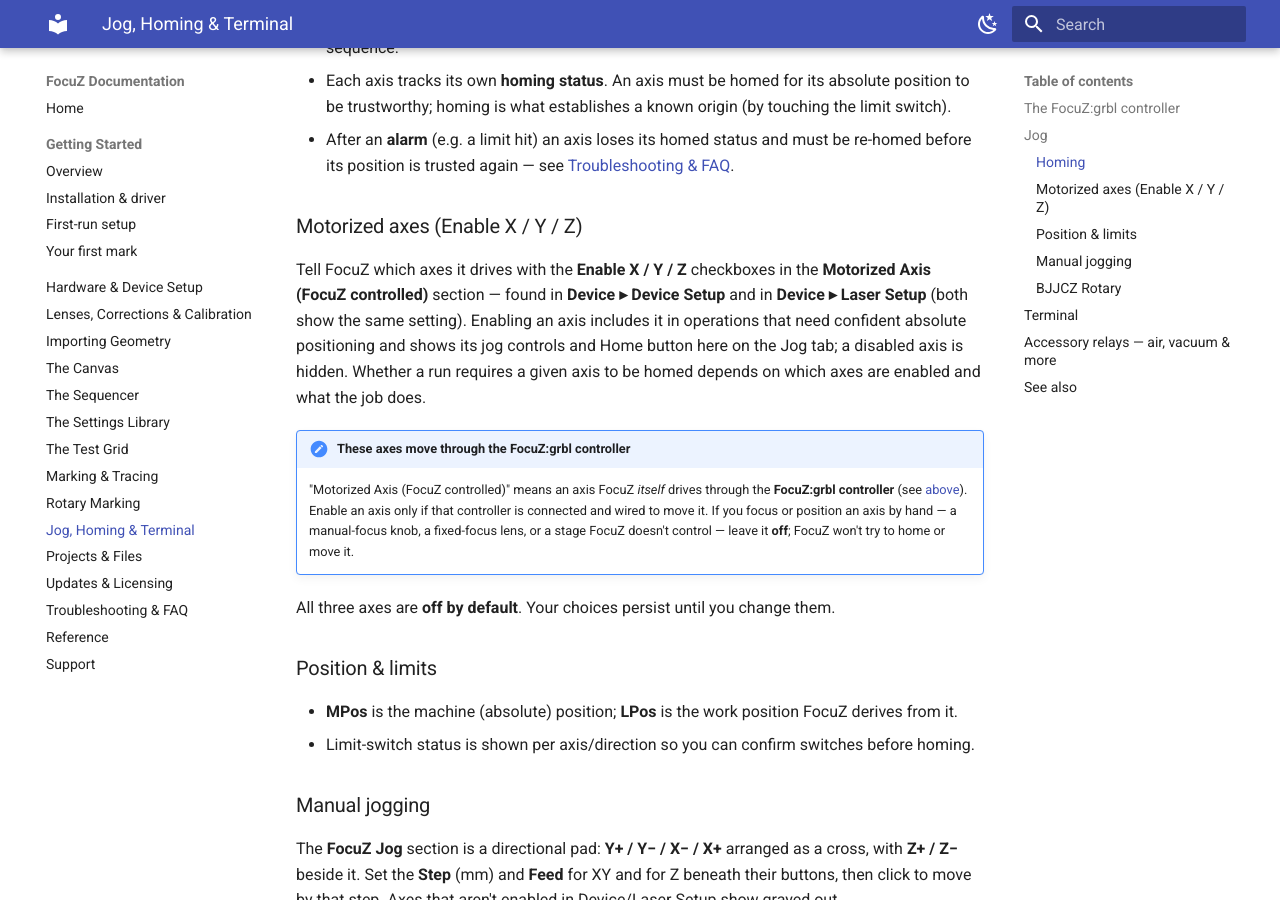
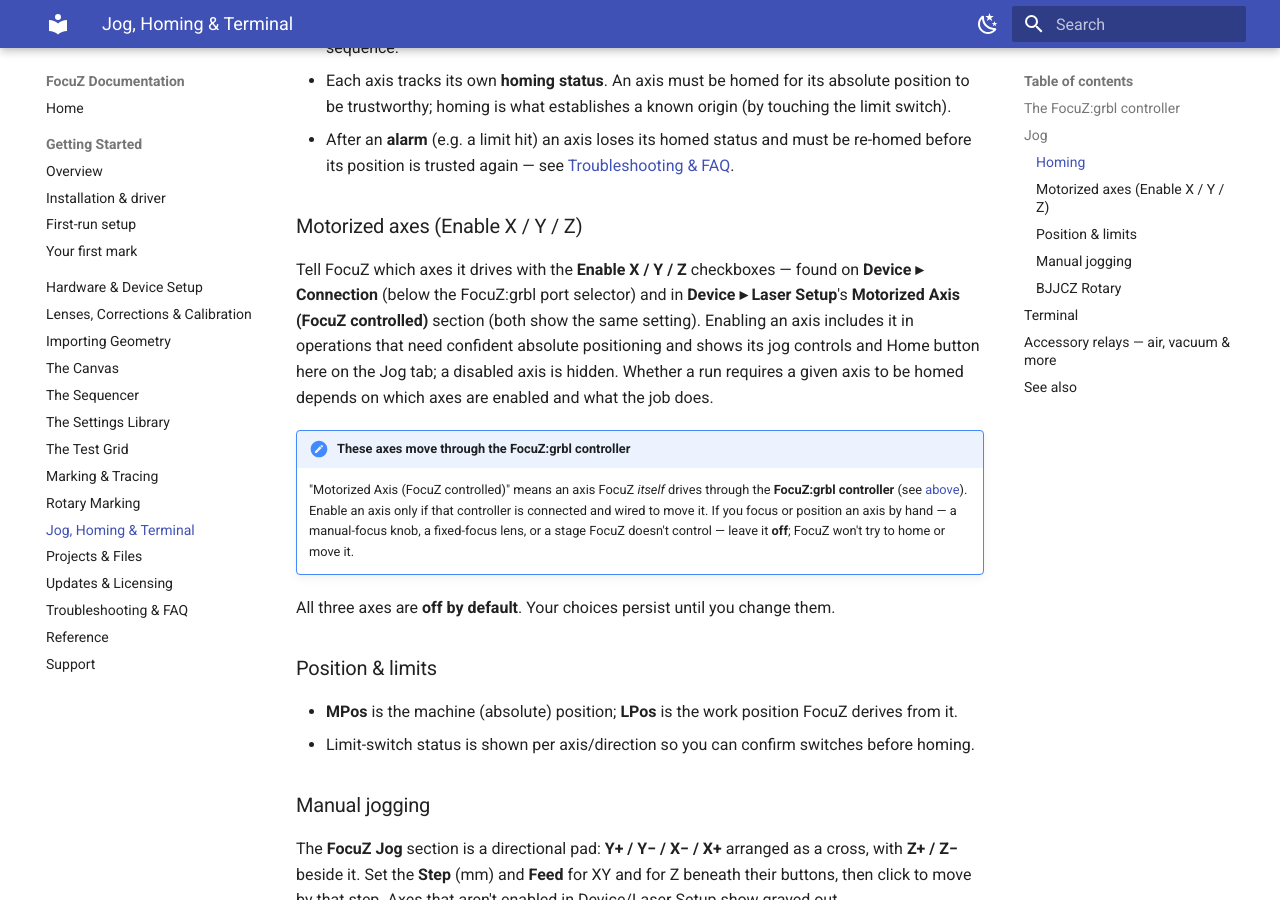
Before and after one commit to Lokahi-Shop/focuz-docs, an MkDocs documentation site: the page built from docs/jog-terminal.md, in a window 1280 px wide and 900 px high, scrolled down 1333 px. Built offline with MkDocs 1.6.1 and Material for MkDocs 9.7.7, drawn with Linux system fonts in a browser that asks for light colours.

Commit message:
docs: axis Enable X/Y/Z checkboxes moved from Device Setup wizard to the Connection card
Co-Authored-By: Claude Fable 5 <noreply@anthropic.com>

```diff
--- a/docs/jog-terminal.md
+++ b/docs/jog-terminal.md
@@ -40,9 +40,9 @@ reopen it from the menu at any time.
 
 ### Motorized axes (Enable X / Y / Z)
 
-Tell FocuZ which axes it drives with the **Enable X / Y / Z** checkboxes in the
-**Motorized Axis (FocuZ controlled)** section — found in **Device ▸ Device Setup** and in
-**Device ▸ Laser Setup** (both show the same setting). Enabling an axis includes it in operations
+Tell FocuZ which axes it drives with the **Enable X / Y / Z** checkboxes — found on
+**Device ▸ Connection** (below the FocuZ:grbl port selector) and in **Device ▸ Laser Setup**'s
+**Motorized Axis (FocuZ controlled)** section (both show the same setting). Enabling an axis includes it in operations
 that need confident absolute positioning and shows its jog controls and Home button here on the Jog
 tab; a disabled axis is hidden. Whether a run requires a given axis to be homed depends on which axes
 are enabled and what the job does.
```
